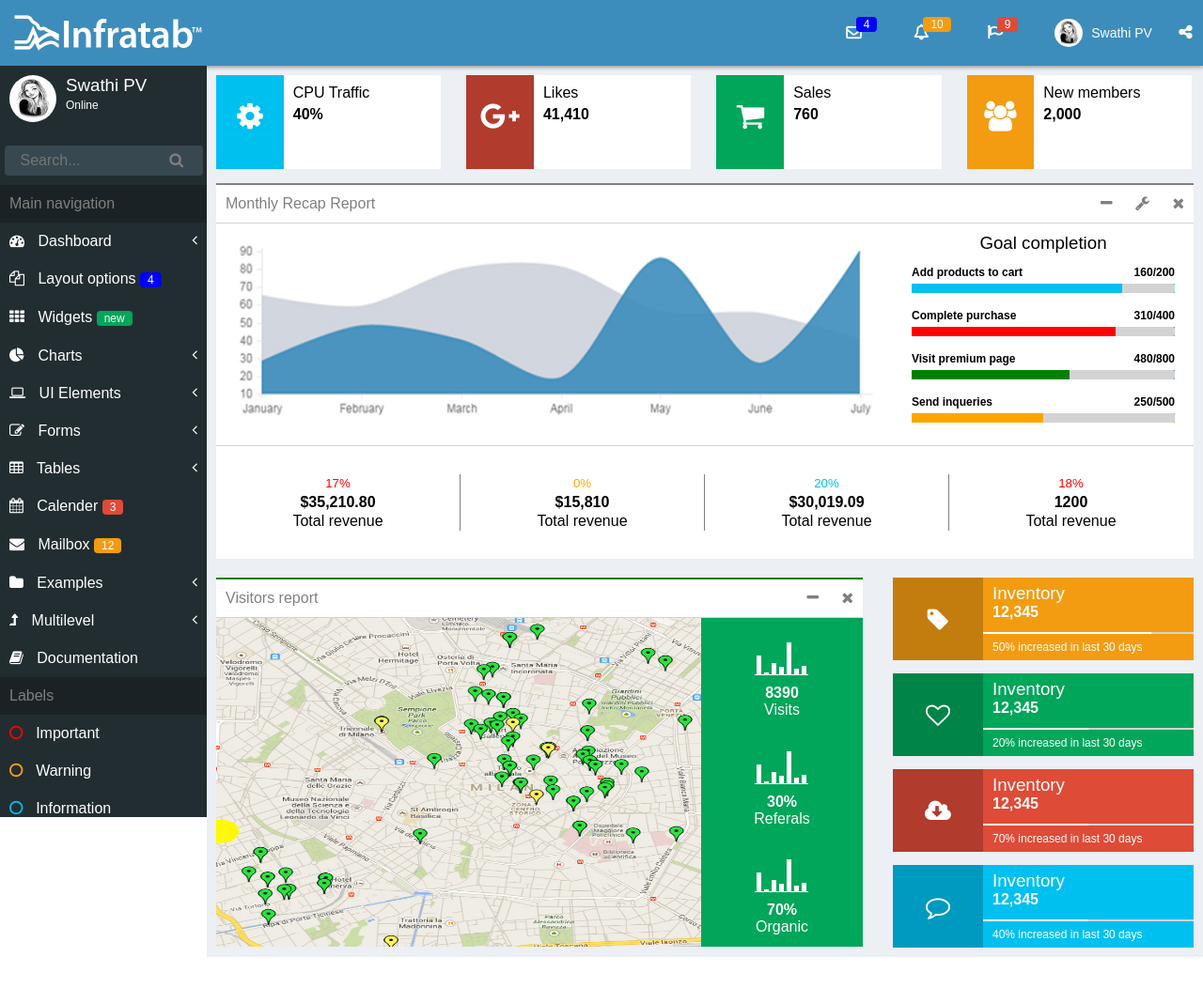
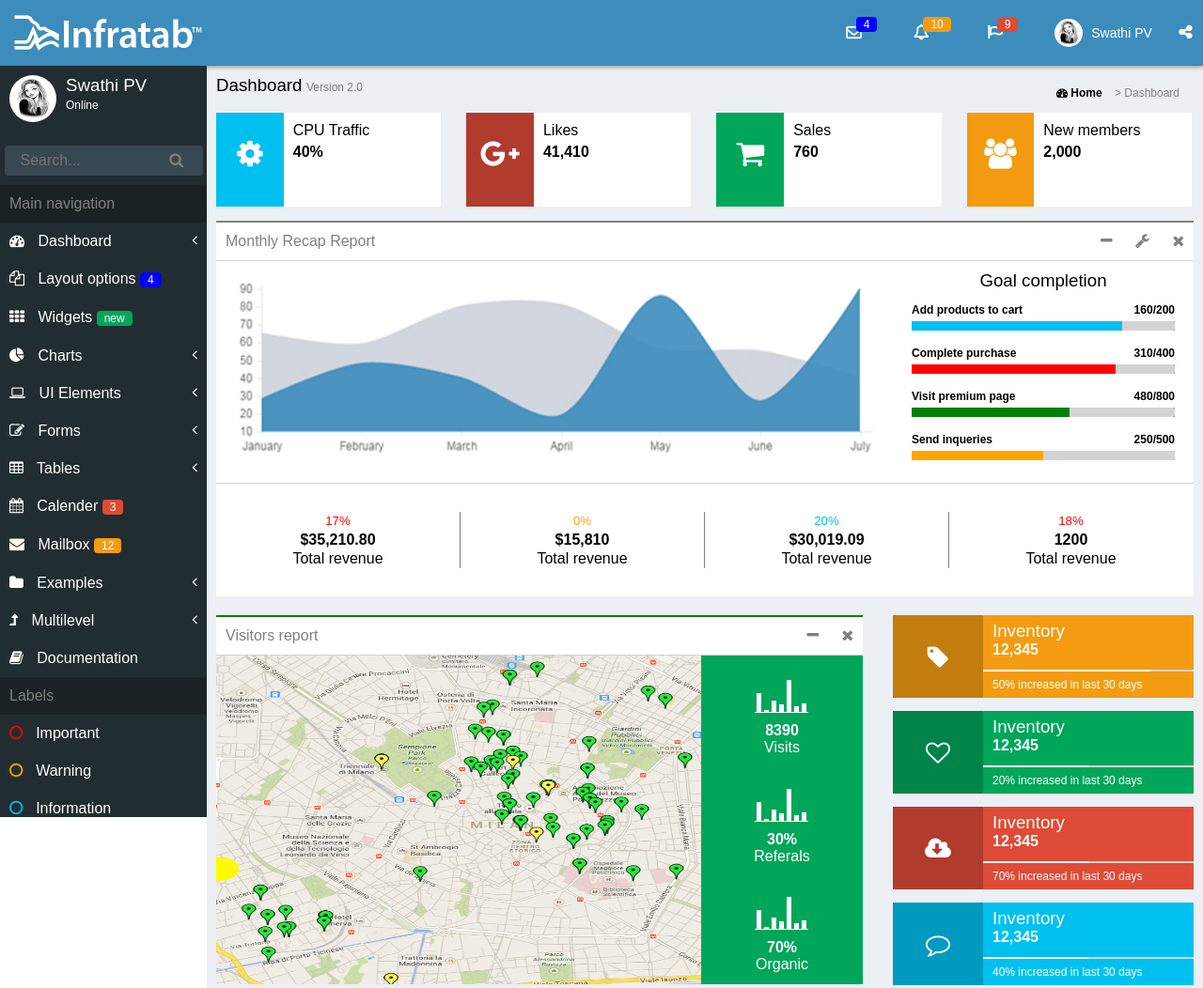
Before and after one commit to SwathiPV/html-css-assignments, a website: page assignment-2/index.html in a window 1280 px wide. Shown: the top 1052 px of the page at 94% size. Before the commit the page ends 1019 px from the top, so only its background shows below. Drawn offline with nearby package versions, Linux system fonts and the light colour scheme; files that its build step writes are made by us from their sources.

Commit message:
Show dashboard title

```diff
--- a/assignment-2/index.html
+++ b/assignment-2/index.html
@@ -128,6 +128,13 @@
         </div>
       </div>
       <div class='container'>
+        <div class='dashboard-title'>
+          <h3>Dashboard</h3>
+          <span class='version'>Version 2.0</span>
+          <ol class='break-crumbs'>
+            <li class='active'> <i class="fa fa-tachometer" aria-hidden="true"></i> Home </li>
+            <li> Dashboard </li>
+        </div>
         <div class='summary-section'>
           <div class='summary traffic'>
             <div class='icon bg-skyblue'><i class="fa fa-cog" aria-hidden="true"></i></div>
--- a/sass/pages/_assignment-2.scss
+++ b/sass/pages/_assignment-2.scss
@@ -149,6 +149,38 @@
     background-color: #eceff4;
     padding: 10px;
     margin-left: 220px;
+  }
+
+  .dashboard-title {
+    height: 40px;
+    margin-bottom: 5px 0;
+    padding-right: 10px;
+    h3, ol, li {
+      display: inline-block;
+    }
+
+    .version {
+      font-size: 12px;
+      color: gray;
+    }
+
+    .break-crumbs {
+      font-size: 12px;
+      color: gray;
+      float: right;
+
+      li {
+        padding: 0 5px;
+
+        &:not(:first-child):before {
+          content: '\003e';
+        }
+        &.active {
+          color: black;
+          font-weight: bold;
+        }
+      }
+    }
   }
 
   .summary-section {
```
